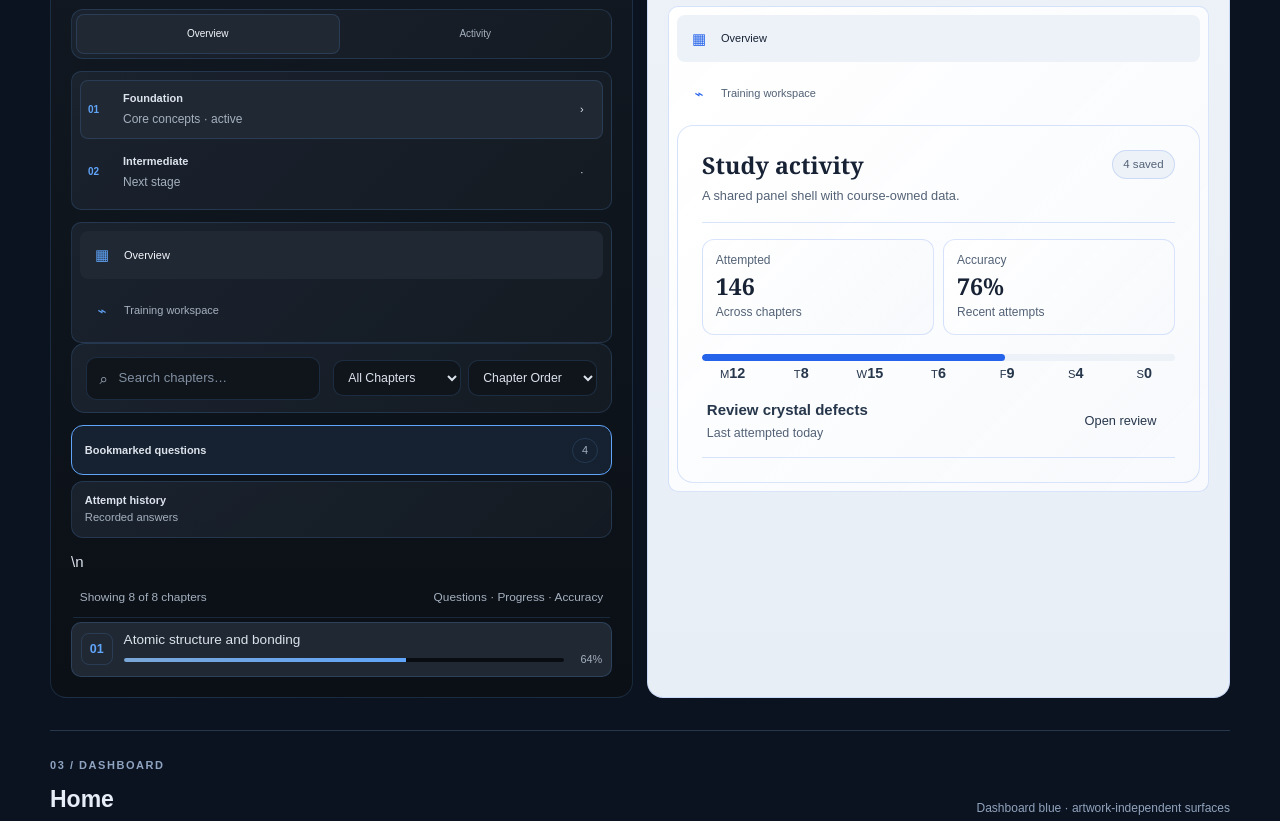
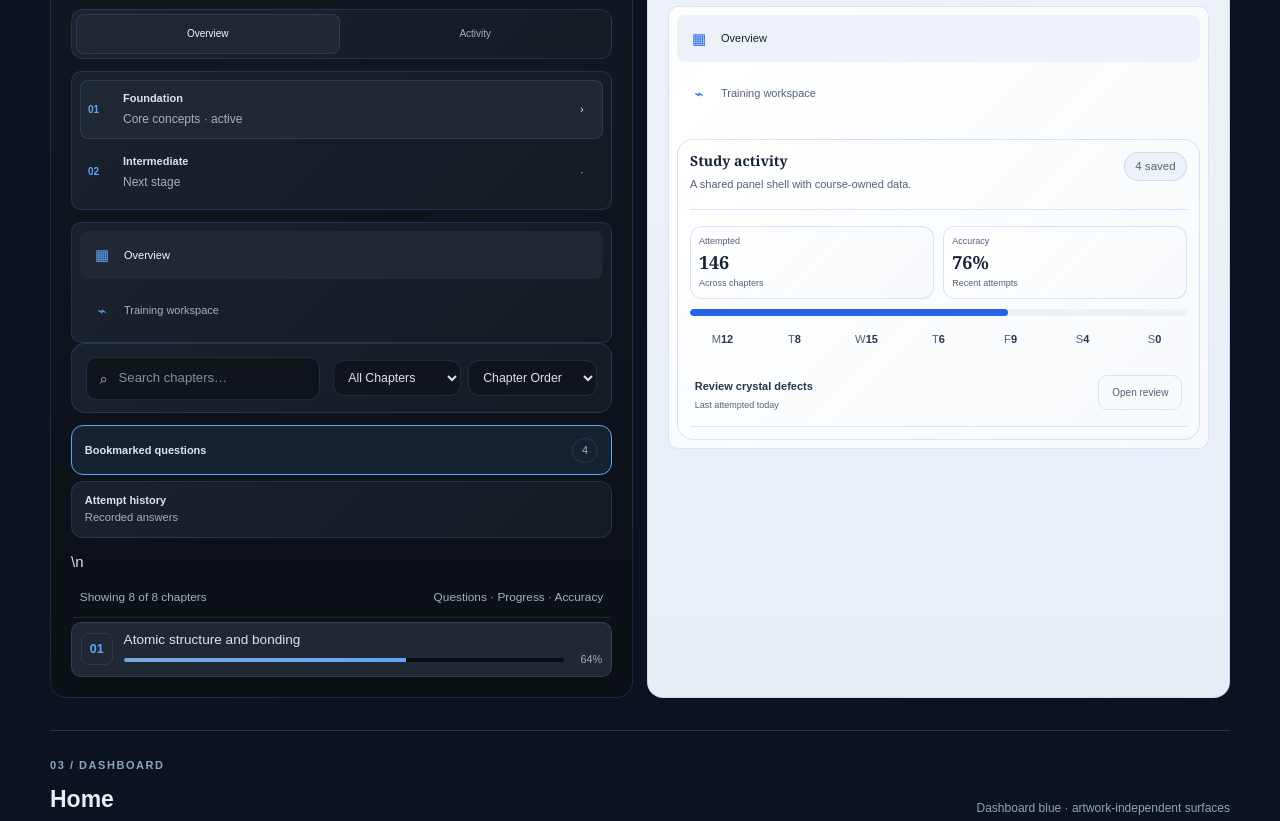
Before and after one commit to guiltythreee/Limitless-Design-System, a website: page preview/index.html in a window 1280 px wide. Shown: the part 2451-3272 px from the top of the page. Drawn offline with Linux system fonts and the light colour scheme.

Commit message:
Style study utility panel fixture

```diff
--- a/preview/preview.css
+++ b/preview/preview.css
@@ -121,3 +121,20 @@ h1 { margin: 0; font-size: clamp(30px, 5vw, 46px); letter-spacing: -.04em; }
 .ds-study-utility-nav { margin:12px 0; }
 .ds-study-utility-nav__item { font-size:11px; }
 .ds-study-utility-nav__label { font-size:11px !important; }
+
+
+/* Shared study utility panel fixture */
+.sample-study-panel { margin-top:14px; padding:12px; }
+.sample-study-panel .ds-study-utility-panel__title { font-size:14px; }
+.sample-study-panel .ds-study-utility-panel__description { font-size:11px; }
+.sample-study-panel .ds-study-utility-metrics { margin:10px 0; }
+.sample-study-panel .ds-study-utility-metric { padding:8px; }
+.sample-study-panel .ds-study-utility-metric__label,.sample-study-panel .ds-study-utility-metric__detail { font-size:9px; }
+.sample-study-panel .ds-study-utility-metric__value { font-size:18px; }
+.sample-study-panel .ds-study-utility-progress { margin:10px 0; }
+.sample-study-panel .ds-study-utility-week-grid { margin:10px 0; }
+.sample-study-panel .ds-study-utility-week-label { color:var(--ds-color-muted); }
+.sample-study-panel .ds-study-utility-week-value { font-size:11px; }
+.sample-study-panel .ds-study-utility-row__title { font-size:11px; }
+.sample-study-panel .ds-study-utility-row__meta { font-size:9px; }
+.sample-study-panel .ds-study-utility-action { border:1px solid var(--ds-color-border); color:var(--ds-color-muted); font-size:10px; }
```
